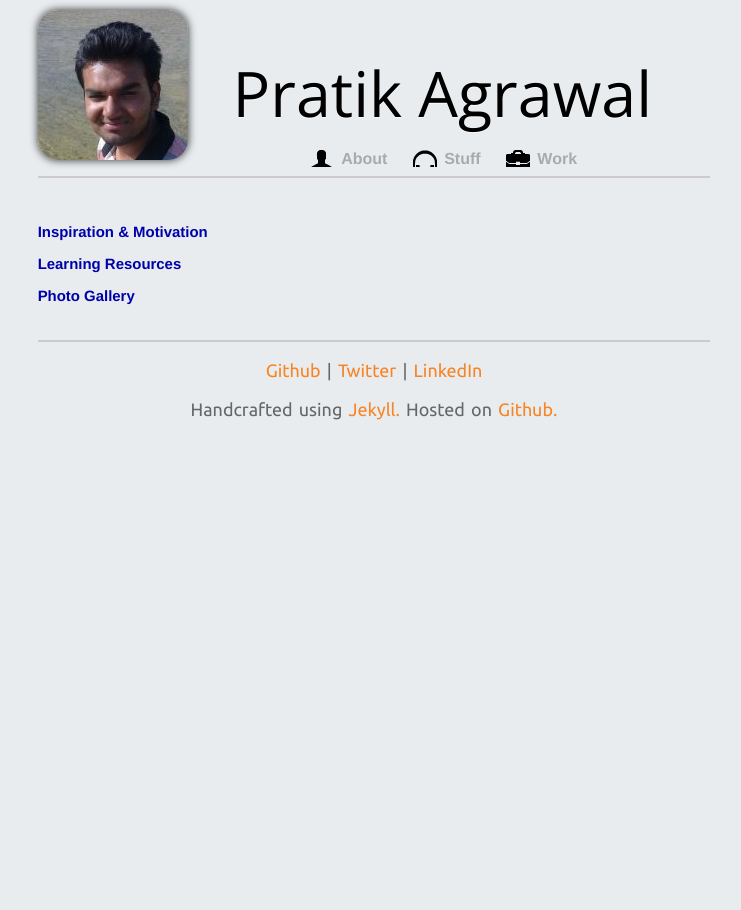
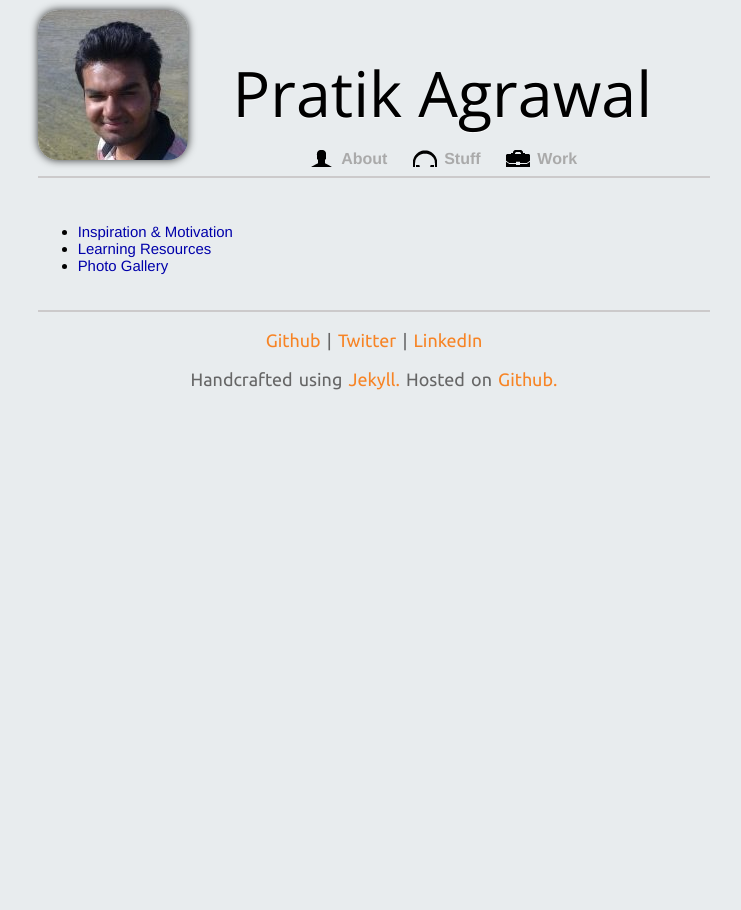
Before and after one commit to pratik98/pratik98.github.com, a Jekyll site: the page built from stuff.md, in a window 1280 px wide. Shown: the whole page, without its empty margins (266-1007 px from the left). Built offline with Jekyll 4.4.1, drawn with Linux system fonts in a browser that asks for light colours; nearby versions of some CDN libraries; some web fonts are replaced.

Commit message:
few syntax changes due to kramdown

```diff
--- a/stuff.md
+++ b/stuff.md
@@ -2,6 +2,6 @@
 layout: default
 title:  "Stuff - Pratik Agrawal"
 ---
-# [Inspiration & Motivation](motivation.html) #
-# [Learning Resources](learn.html) #
-# [Photo Gallery](pics.html) #
+* [Inspiration & Motivation](motivation.html)
+* [Learning Resources](learn.html)
+* [Photo Gallery](pics.html)
```
Also changed, not shown: motivation.md (+1 -1 lines).
